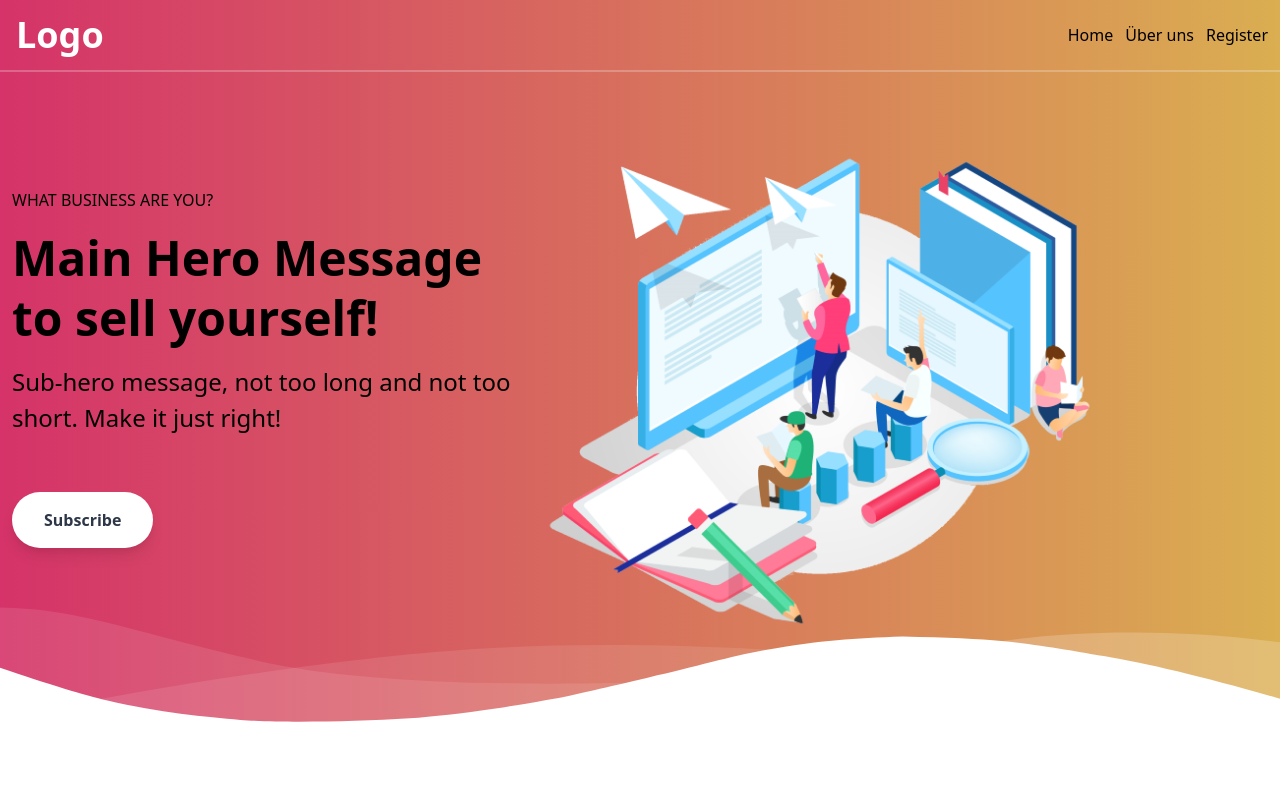
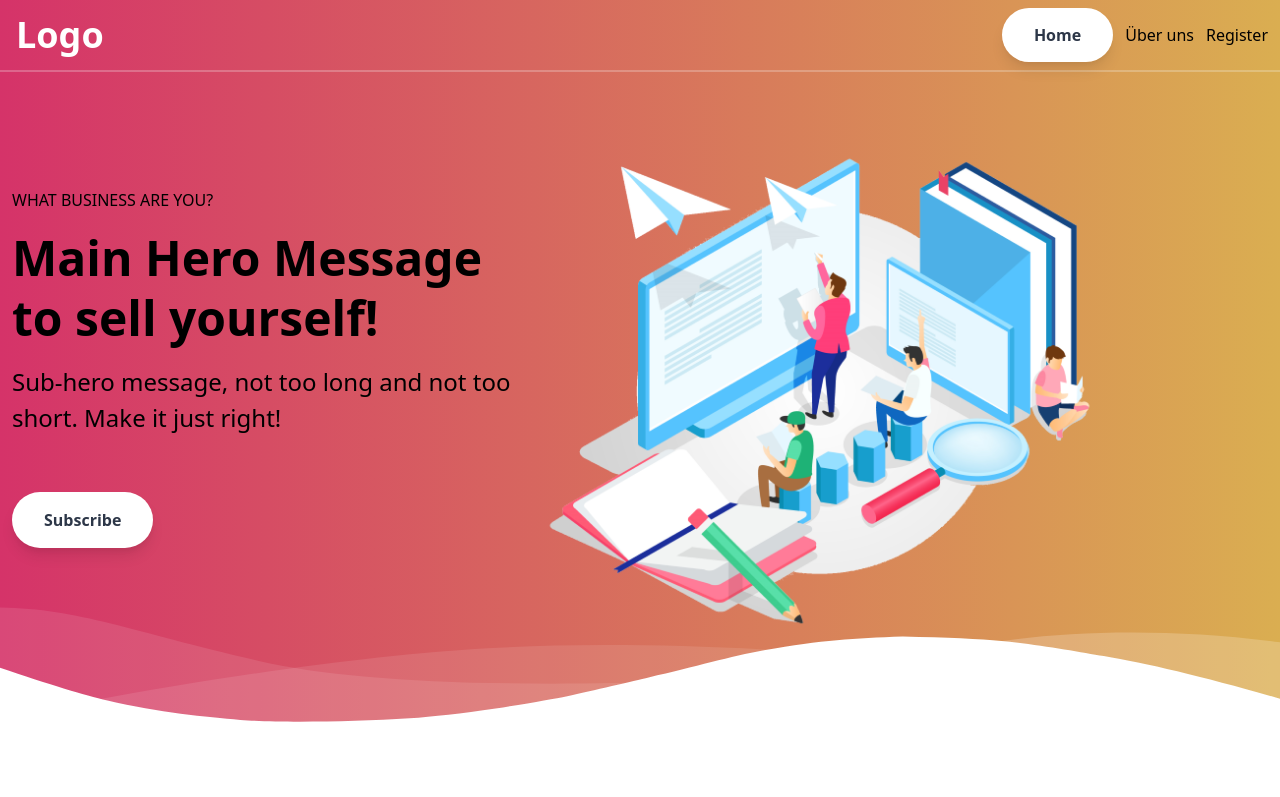
Before and after one commit to Helfer-Portal/helponspot-client, a React (Create React App) app: page / in a window 1280 px wide. Shown: the top 797 px of the page. Built offline with nearby package versions, Linux system fonts and the light colour scheme.

Commit message:
Made the menu working with NavLink and Classes

```diff
--- a/src/features/landing-page/index.js
+++ b/src/features/landing-page/index.js
@@ -4,9 +4,8 @@ import CallToAction from "./components/call-to-action";
 import TextIlluView from "./components/text-illu-view";
 import Footer from "./components/footer";
 import Usps from "./components/Usps";
-import Menu from "../menu";
 
-export default function LandingPage(props) {
+export default function LandingPage() {
     return(
         <div>
             <CallToAction />
--- /dev/null
+++ b/src/features/menu/components/MenuLink.jsx
@@ -0,0 +1,27 @@
+import React from "react";
+import { NavLink } from "react-router-dom";
+import Button from "../../../components/Button"
+
+// export interface Props {
+//     to: string,
+//     children: any,
+// }
+
+/**
+ * Link elements in the Menu bar
+ */
+export default function MenuLink(props) {
+  return (
+    <NavLink
+      exact
+      to={props.to}
+      activeStyle={{
+        fontWeight: "bold",
+      }}
+      className={"hover:underline"}
+      activeClassName={"mx-auto lg:mx-0 hover:underline bg-white text-gray-800 font-bold rounded-full my-6 py-4 px-8 shadow-lg"}
+    >
+      {props.children}
+    </NavLink>
+  );
+}
--- a/src/features/menu/index.js
+++ b/src/features/menu/index.js
@@ -1,7 +1,10 @@
 import React from "react";
-import Button from "../../components/Button";
-import {Link} from "react-router-dom";
+import MenuLink from "./components/MenuLink";
 
+
+/**
+ * Top Menu bar
+ */
 export default function Menu() {
     return(
         <nav id="header" class="fixed w-full z-30 top-0 text-white">
@@ -22,13 +25,13 @@ export default function Menu() {
             >
               <ul class="list-reset flex justify-end flex-1 items-center">
                 <li class="mr-3">
-                  <Link to="/">Home</Link>
+                  <MenuLink to="/">Home</MenuLink>
                 </li>
                 <li class="mr-3">
-                  <Link to="ueber-uns">Über uns</Link>
+                  <MenuLink to="ueber-uns">Über uns</MenuLink>
                 </li>
                 <li class="mr-3">
-                  <Link to="org-register">Register</Link>
+                  <MenuLink to="org-register">Register</MenuLink>
                 </li>
               </ul>
 
```
